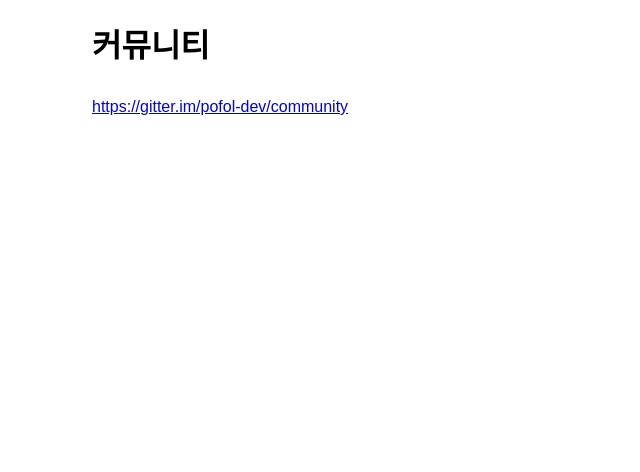
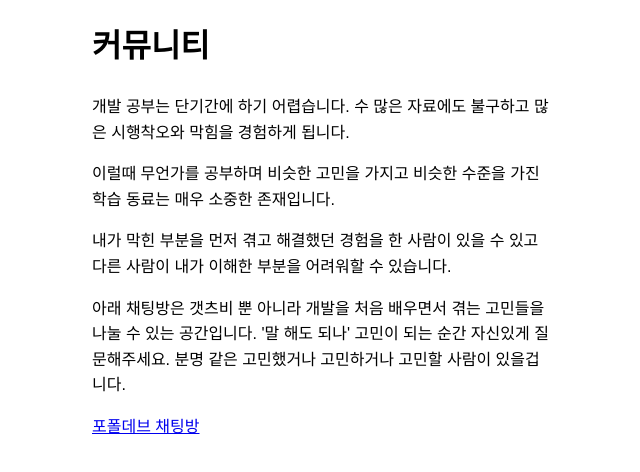
Before and after one commit to pofoldev/pofol-dev-workshop, a Gatsby site: page /tutorials/community in a window 1280 px wide. Shown: the whole page, without its empty margins (318-958 px from the left). Built offline with nearby package versions, Linux system fonts and the light colour scheme; Gatsby itself is replaced by a stand-in of ours; some packages are replaced by stand-ins of ours.

Commit message:
커뮤니티 추가

```diff
--- a/tutorial/community/index.mdx
+++ b/tutorial/community/index.mdx
@@ -1,5 +1,16 @@
 
 
 # 커뮤니티
+개발 공부는 단기간에 하기 어렵습니다.
+수 많은 자료에도 불구하고 많은 시행착오와 막힘을 경험하게 됩니다.
 
-https://gitter.im/pofol-dev/community
+이럴때 무언가를 공부하며 비슷한 고민을 가지고 비슷한 수준을 가진 학습 동료는 매우 소중한 존재입니다.
+
+내가 막힌 부분을 먼저 겪고 해결했던 경험을 한 사람이 있을 수 있고
+다른 사람이 내가 이해한 부분을 어려워할 수 있습니다.
+
+아래 채팅방은 갯츠비 뿐 아니라 개발을 처음 배우면서 겪는 고민들을 나눌 수 있는 공간입니다.
+'말 해도 되나' 고민이 되는 순간 자신있게 질문해주세요.
+분명 같은 고민했거나 고민하거나 고민할 사람이 있을겁니다.
+
+[포폴데브 채팅방](https://gitter.im/pofol-dev/community)
```
